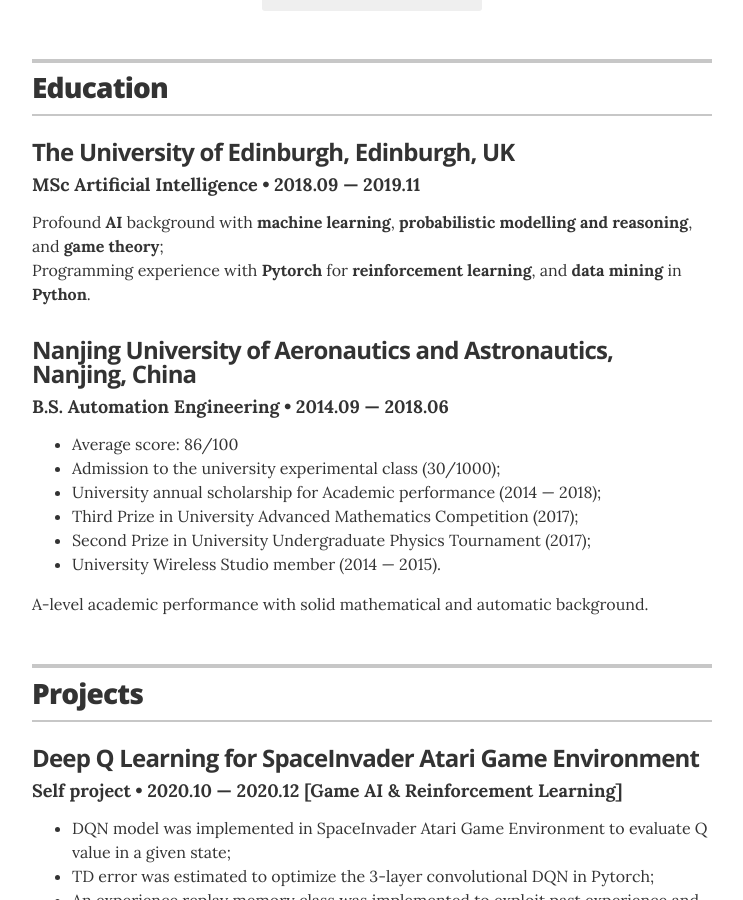
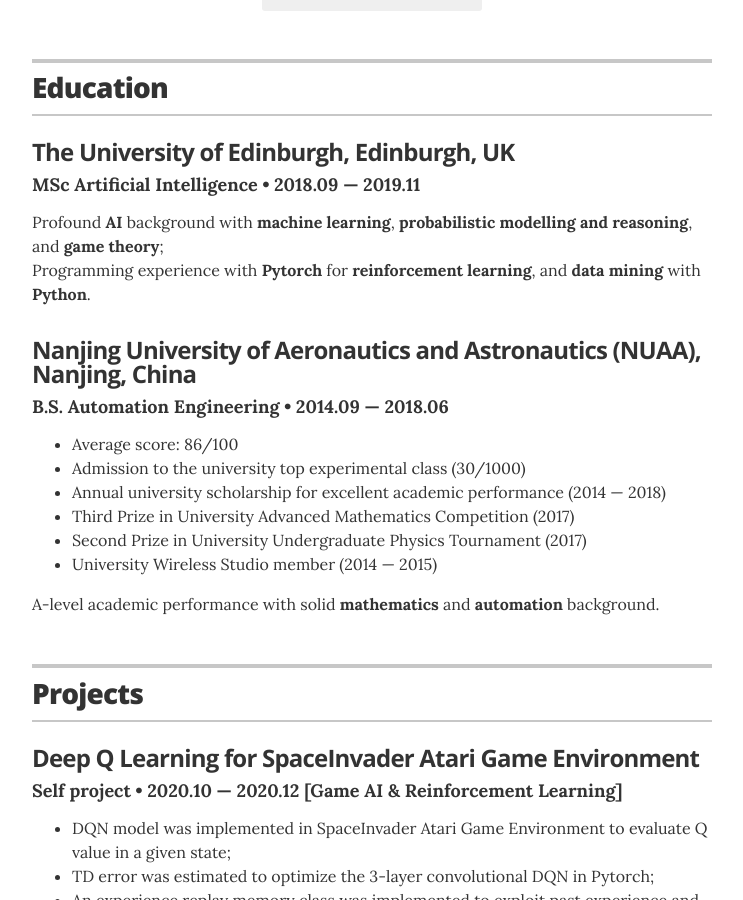
Before and after one commit to zero-cooper/zero-cooper.github.io, a Jekyll site: the page built from index.html, in a window 1280 px wide and 900 px high, scrolled down 596 px. Shown: the whole window, without its empty margins (268-1011 px from the left). Built offline with Jekyll 4.4.1, drawn with Linux system fonts in a browser that asks for light colours.

Commit message:
Update education.yml

```diff
--- a/_data/education.yml
+++ b/_data/education.yml
@@ -4,16 +4,16 @@
   year: 2018.09 &mdash; 2019.11
   #awards:
   #  - award: Summa Cumme Laude graduate
-  summary: Profound <b>AI</b> background with <b>machine learning</b>, <b>probabilistic modelling and reasoning</b>, and <b>game theory</b>&#59 <br>Programming experience with <b>Pytorch</b> for <b>reinforcement learning</b>, and <b>data mining</b> in <b>Python</b>.
+  summary: Profound <b>AI</b> background with <b>machine learning</b>, <b>probabilistic modelling and reasoning</b>, and <b>game theory</b>&#59 <br>Programming experience with <b>Pytorch</b> for <b>reinforcement learning</b>, and <b>data mining</b> with <b>Python</b>.
 
 - degree: B.S. Automation Engineering
-  uni: Nanjing University of Aeronautics and Astronautics, Nanjing, China
+  uni: Nanjing University of Aeronautics and Astronautics (NUAA), Nanjing, China
   year: 2014.09 &mdash; 2018.06
   awards:
     - award: Average score&#58 86/100
-    - award: Admission to the university experimental class (30/1000)&#59
-    - award: University annual scholarship for Academic performance (2014 &mdash; 2018)&#59
-    - award: Third Prize in University Advanced Mathematics Competition (2017)&#59
-    - award: Second Prize in University Undergraduate Physics Tournament (2017)&#59
-    - award: University Wireless Studio member (2014 &mdash; 2015).
-  summary: A-level academic performance with solid mathematical and automatic background.
+    - award: Admission to the university top experimental class (30/1000)
+    - award: Annual university scholarship for excellent academic performance (2014 &mdash; 2018)
+    - award: Third Prize in University Advanced Mathematics Competition (2017)
+    - award: Second Prize in University Undergraduate Physics Tournament (2017)
+    - award: University Wireless Studio member (2014 &mdash; 2015)
+  summary: A-level academic performance with solid <b>mathematics</b> and <b>automation</b> background.
```
